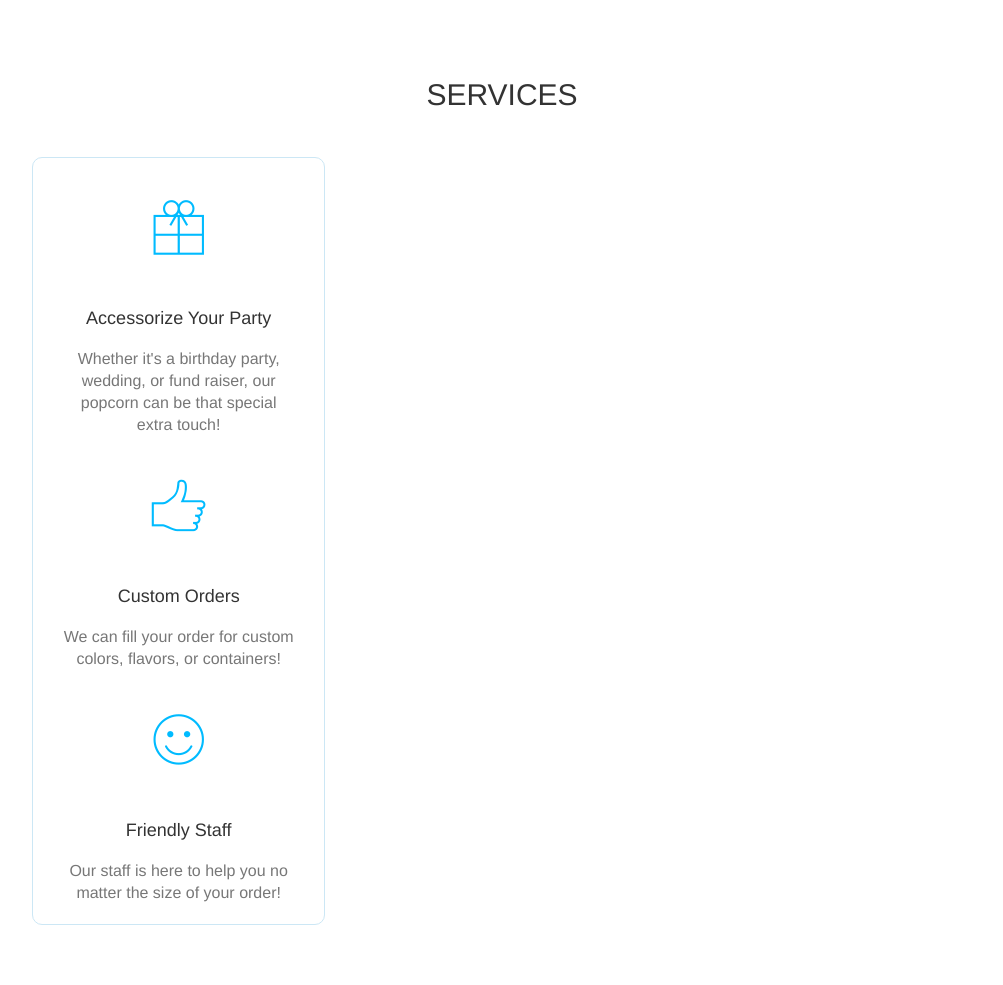
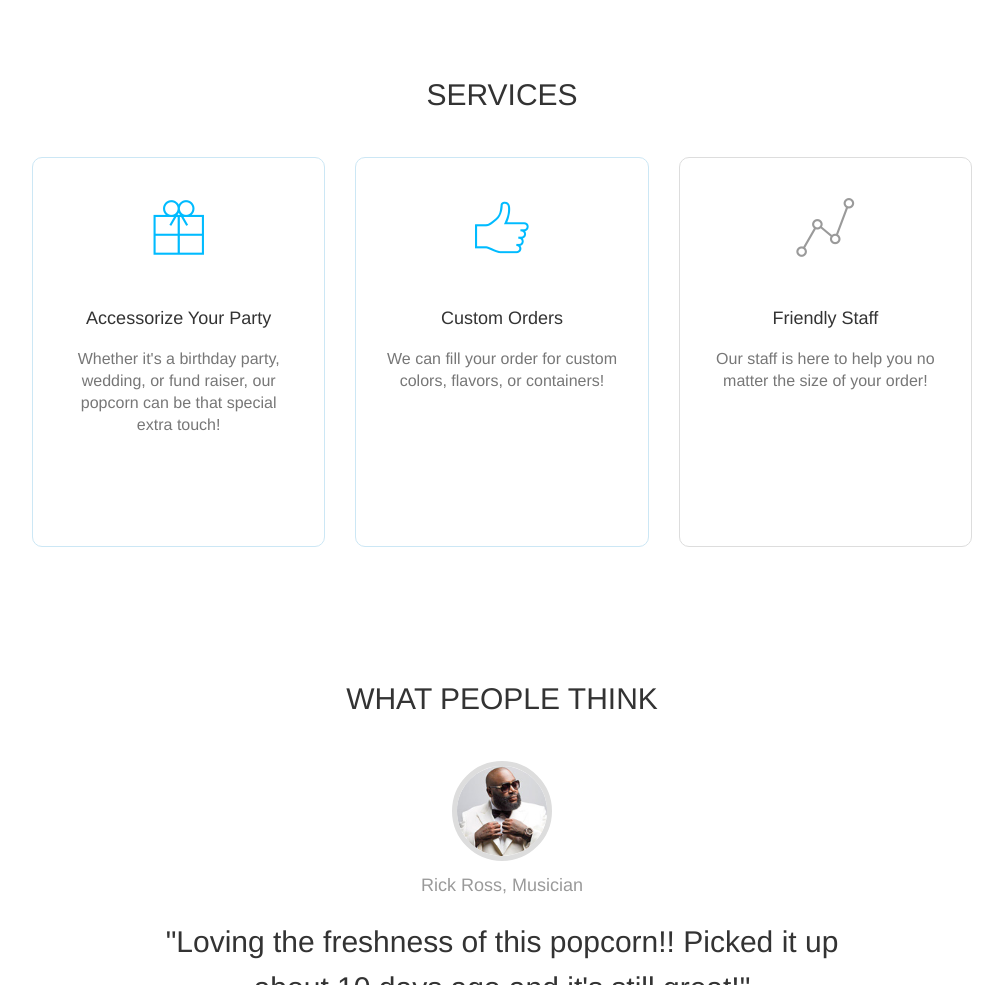
Before and after one commit to bridnap/gsd1, a plain HTML site: page index.html in a window 1280 px wide. Shown: the part 1800-2785 px from the top of the page, without its empty margins (138-1141 px from the left). Drawn offline with Linux system fonts and the light colour scheme.

Commit message:
Update index.html

```diff
--- a/index.html
+++ b/index.html
@@ -149,13 +149,21 @@
                                     <h4>Accessorize Your Party</h4>
                                     <p>Whether it's a birthday party, wedding, or fund raiser, our popcorn can be that special extra touch!</p>
                                 </div>
+                            </div>
+                        </div>
+                        <div class="col-md-4">
+                            <div class="card card-blue">
                                 <div class="icon">
                                     <i class="pe-7s-like2"></i>
                                 </div>
                                 <h4>Custom Orders</h4>
                                 <p>We can fill your order for custom colors, flavors, or containers!</p>
-                                 <div class="icon">
-                                    <i class="pe-7s-smile"></i>
+                            </div>
+                        </div>
+                        <div class="col-md-4">
+                            <div class="card card-smile">
+                                <div class="icon">
+                                    <i class="pe-7s-graph1"></i>
                                 </div>
                                 <h4>Friendly Staff</h4>
                                 <p>Our staff is here to help you no matter the size of your order!</p>
```
